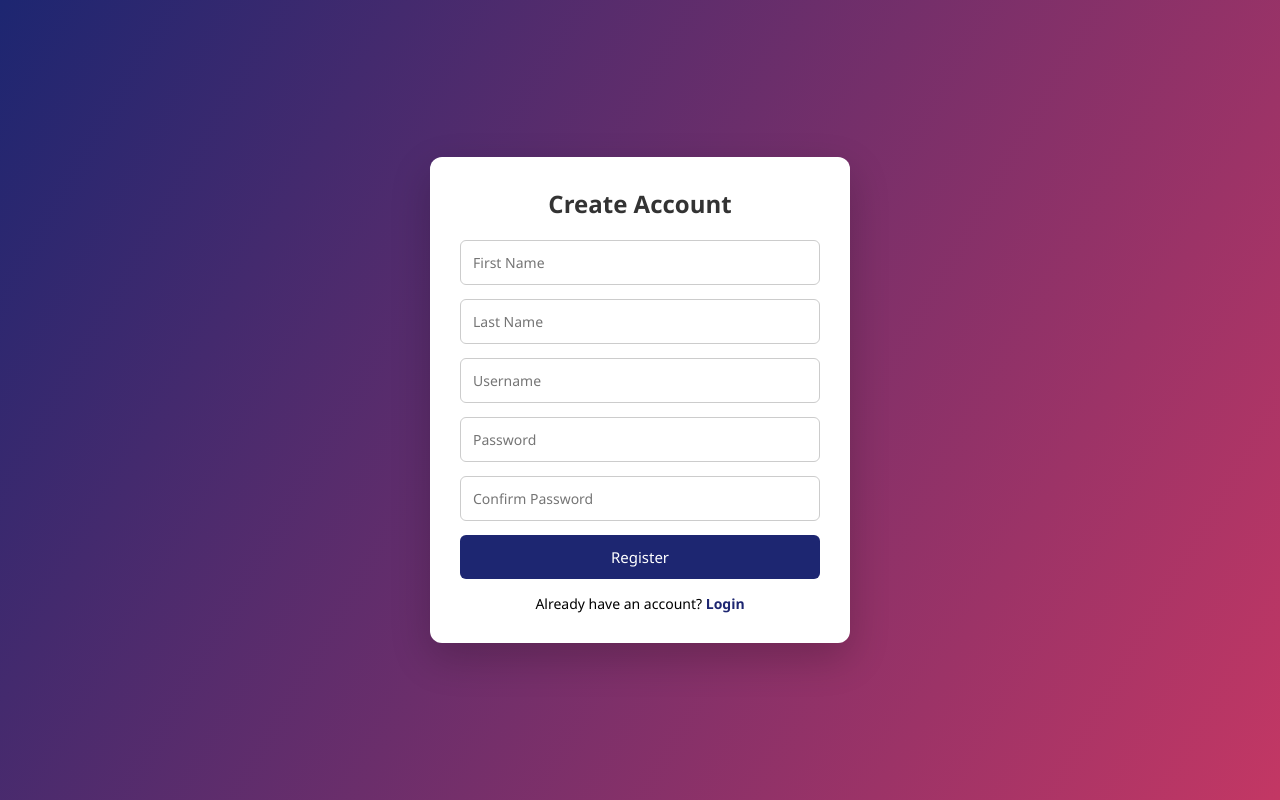
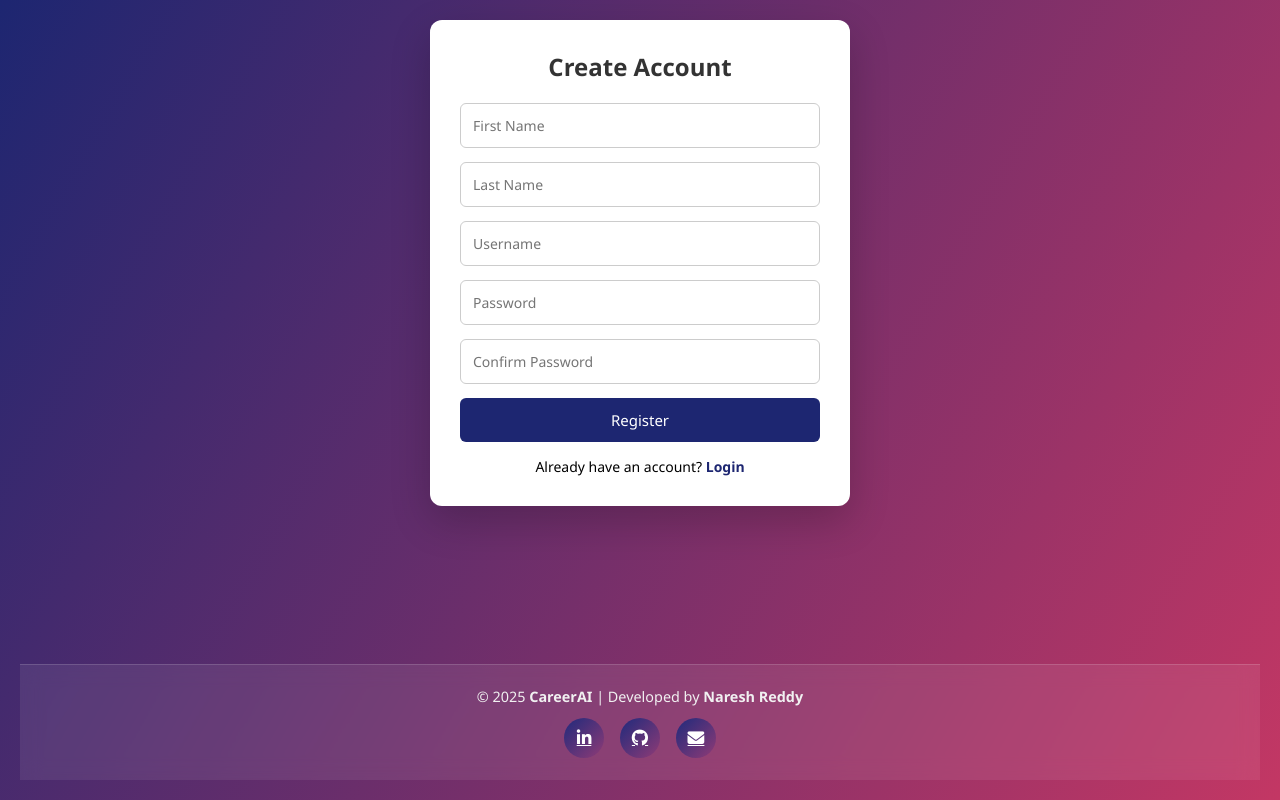
Before and after one commit to iamnaresh06/CareerAI, a Django app: page /register/ in a window 1280 px wide. Run offline with Django 5.2, Linux system fonts and the light colour scheme.

Commit message:
Fix footer position using flex layout

```diff
--- a/core/templates/core/register.html
+++ b/core/templates/core/register.html
@@ -5,6 +5,7 @@
     <meta name="viewport" content="width=device-width, initial-scale=1.0">
     {% load static %}
     <link rel="stylesheet" href="{% static 'core/style.css' %}">
+    <link rel="stylesheet" href="https://cdnjs.cloudflare.com/ajax/libs/font-awesome/6.5.0/css/all.min.css"/>
 </head>
 <body>
 
@@ -28,5 +29,29 @@
     <p>Already have an account? <a href="{% url 'login' %}">Login</a></p>
 </div>
 
+
+<footer class="site-footer">
+    <div class="footer-content">
+        <p class="copyright">
+            © 2025 <strong>CareerAI</strong> | Developed by <strong>Naresh Reddy</strong>
+        </p>
+
+        <div class="footer-links">
+            <a href="https://www.linkedin.com/in/iamnaresh06" target="_blank" aria-label="LinkedIn">
+                <i class="fab fa-linkedin-in"></i>
+            </a>
+
+            <a href="https://github.com/iamnaresh06" target="_blank" aria-label="GitHub">
+                <i class="fab fa-github"></i>
+            </a>
+
+            <a href="mailto:iamnaresh06@gmail.com" aria-label="Email">
+                <i class="fas fa-envelope"></i>
+            </a>
+        </div>
+    </div>
+</footer>
+
+
 </body>
 </html>
--- a/static/core/style.css
+++ b/static/core/style.css
@@ -6,6 +6,10 @@
     font-family: 'Segoe UI', Tahoma, sans-serif;
 }
 
+html, body {
+    height: 100%;
+    margin: 0;
+}
 
 
 /* ===== Brand Header ===== */
@@ -95,6 +99,7 @@ body {
     min-height: 100vh;
     background: linear-gradient(120deg, #1d2671, #c33764);
     display: flex;
+    flex-direction: column;
     align-items: center;
     justify-content: center;
     padding: 20px;
@@ -378,3 +383,57 @@ textarea {
         font-size: 13px;
     }
 }
+
+
+
+
+/* =========================
+   Footer Styling (Fixed)
+========================= */
+
+.site-footer {
+    margin-top: auto;
+    width: 100%;
+    padding: 22px 15px;
+    background: rgba(255, 255, 255, 0.08);
+    backdrop-filter: blur(10px);
+    border-top: 1px solid rgba(255, 255, 255, 0.15);
+}
+
+.footer-content {
+    max-width: 1100px;
+    margin: auto;
+    display: flex;
+    flex-direction: column;
+    align-items: center;
+    gap: 12px;
+    text-align: center;
+}
+
+.footer-content p {
+    font-size: 0.9rem;
+    color: #f1f1f1;
+}
+
+.footer-links {
+    display: flex;
+    gap: 16px;
+}
+
+.footer-links a {
+    width: 40px;
+    height: 40px;
+    border-radius: 50%;
+    background: linear-gradient(135deg, #1f2a7c, #8f3b76);
+    display: flex;
+    align-items: center;
+    justify-content: center;
+    color: #fff;
+    font-size: 1.05rem;
+    transition: transform 0.25s ease, box-shadow 0.25s ease;
+}
+
+.footer-links a:hover {
+    transform: translateY(-2px);
+    box-shadow: 0 6px 14px rgba(0, 0, 0, 0.35);
+}
```
Also changed, not shown: core/templates/core/analyze.html (+25 -1 lines), core/templates/core/dashboard.html (+24 -0 lines), core/templates/core/login.html (+24 -0 lines), db.sqlite3, 1 other file.
